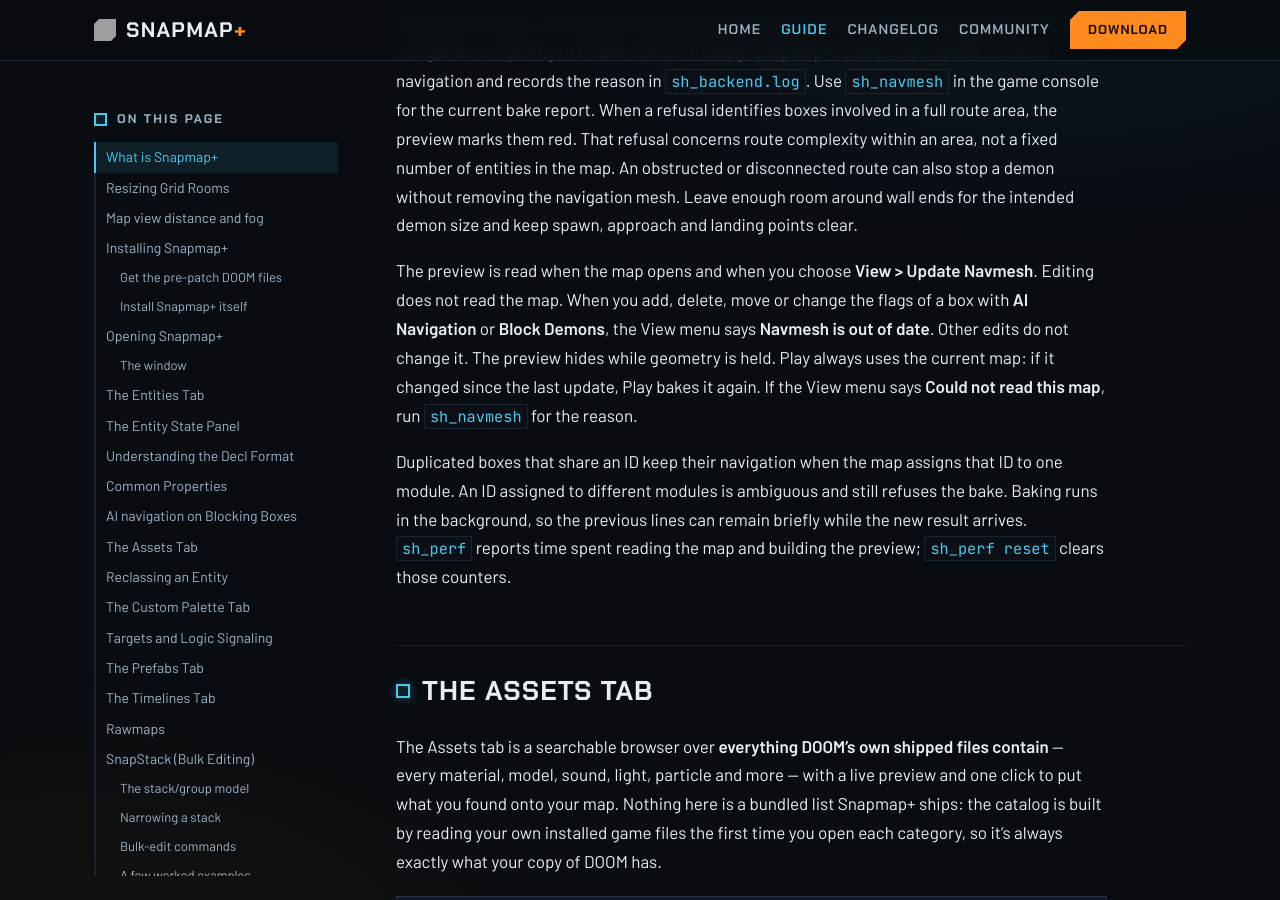
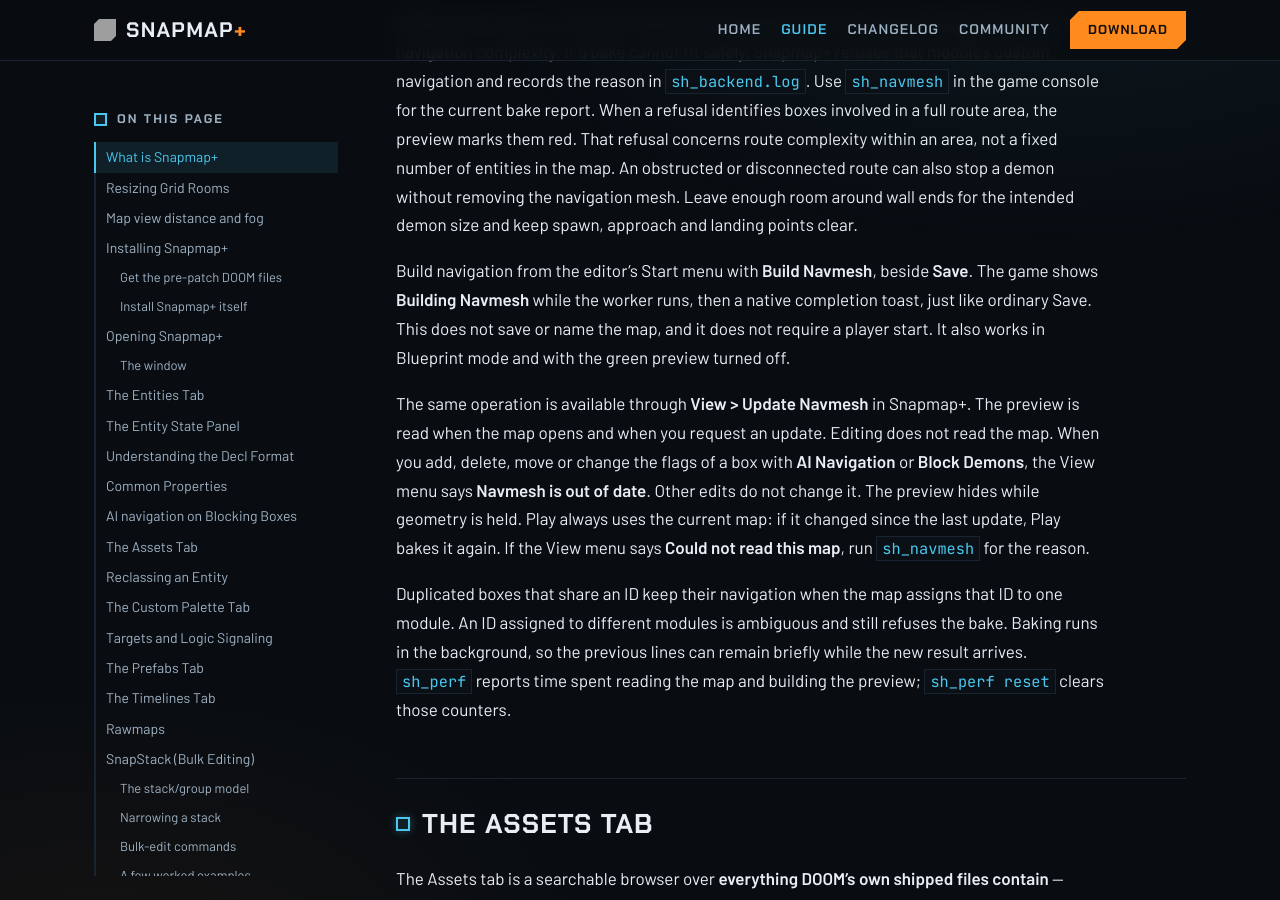
Before and after one commit to doom-snapmap/snapmap-web, a Jekyll site: the page built from site/snapmap-plus-guide.md, in a window 1280 px wide and 900 px high, scrolled down 14164 px. Built offline with Jekyll 4.4.1, drawn with Linux system fonts in a browser that asks for light colours; grey boxes are pictures that could not be loaded.

Commit message:
Add Build Navmesh to the native editor Start menu
Extend the engine-owned menu with a navigation action beside Save and show the game's progress overlay and completion toast. Share the existing update worker so building also finishes in Blueprint mode or with preview disabled, without saving the map or requiring a player start. Preserve every stock action and repair the extra row when the menu timeline rewinds.

```diff
--- a/site/snapmap-plus-guide.md
+++ b/site/snapmap-plus-guide.md
@@ -437,8 +437,15 @@
 without removing the navigation mesh. Leave enough room around wall ends for
 the intended demon size and keep spawn, approach and landing points clear.
 
-The preview is read when the map opens and when you choose **View > Update
-Navmesh**. Editing does not read the map. When you add, delete, move or change
+Build navigation from the editor's Start menu with **Build Navmesh**, beside
+**Save**. The game shows **Building Navmesh** while the worker runs, then a
+native completion toast, just like ordinary Save. This does not save or name
+the map, and it does not require a player start. It also works in Blueprint mode
+and with the green preview turned off.
+
+The same operation is available through **View > Update Navmesh** in Snapmap+.
+The preview is read when the map opens and when you request an update.
+Editing does not read the map. When you add, delete, move or change
 the flags of a box with **AI Navigation** or **Block Demons**, the View menu says
 **Navmesh is out of date**. Other edits do not change it. The preview hides while
 geometry is held. Play always uses the current map: if it changed since the last
```
